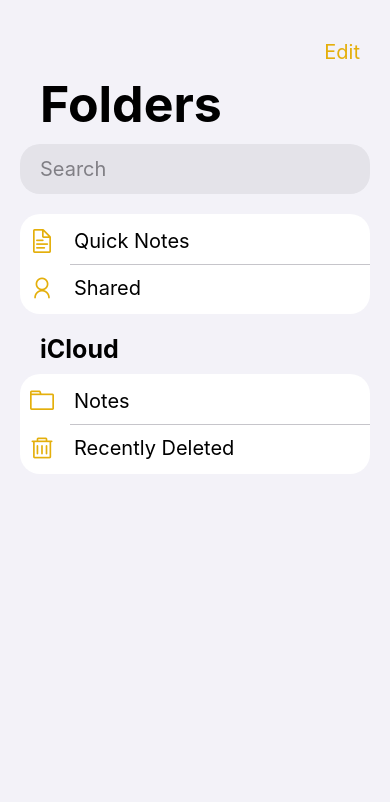
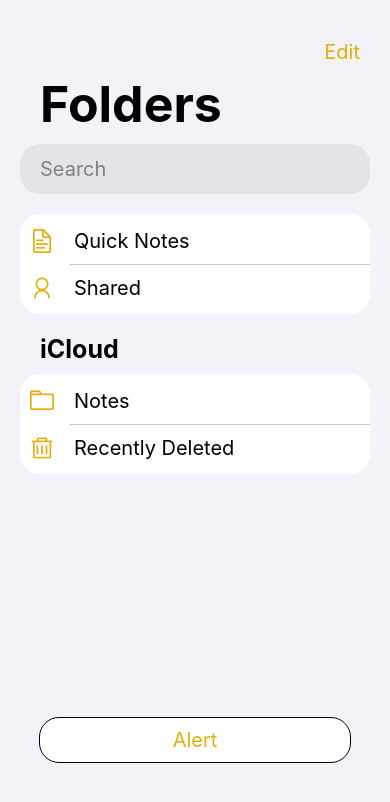
Before and after one commit to MaceSAIT/mobile-assignment1, a React Native app: screen / in a window 390 px wide. Shown: the top 802 px of the page. Built offline with nearby package versions, Linux system fonts and the light colour scheme.

Commit message:
Added alert button with relative style

```diff
--- a/App.tsx
+++ b/App.tsx
@@ -8,10 +8,10 @@
   return (
     <View style={styles.container}>
 
-    {/*Edit BUTTON (TouchableOpacity): Currently set as an ALERT*/}
-    <TouchableOpacity onPress={() => alert("This is a test ALERT. \n\nEdit functionality will go here.")}>
-      <Text style={styles.iconText}>Edit</Text>
-    </TouchableOpacity>
+      {/*Edit BUTTON (TouchableOpacity): Currently set as an ALERT*/}
+      <TouchableOpacity onPress={() => alert("This is a test ALERT. \n\nEdit functionality will go here.")}>
+        <Text style={styles.iconText}>Edit</Text>
+      </TouchableOpacity>
 
       <Text style={styles.textHeader}>Folders</Text>
 
@@ -26,14 +26,14 @@
       <View style={styles.whiteBox}>
 
         <View style={styles.iconTextWrapper}>
-          <AntDesign name='filetext1' size={24} color='#E4AF0B'/>
+          <AntDesign name='filetext1' size={24} color='#E4AF0B' />
           <Text style={styles.textButtons}>Quick Notes</Text>
         </View>
 
-        <View style={styles.whiteBoxLine}/>
+        <View style={styles.whiteBoxLine} />
 
         <View style={styles.iconTextWrapper}>
-          <AntDesign name='user' size={24} color='#E4AF0B'/>
+          <AntDesign name='user' size={24} color='#E4AF0B' />
           <Text style={styles.textButtons}>Shared</Text>
         </View>
 
@@ -46,18 +46,26 @@
       <View style={styles.whiteBox}>
 
         <View style={styles.iconTextWrapper}>
-          <AntDesign name='folder1' size={24} color='#E4AF0B'/>
+          <AntDesign name='folder1' size={24} color='#E4AF0B' />
           <Text style={styles.textButtons}>Notes</Text>
         </View>
 
-        <View style={styles.whiteBoxLine}/>
+        <View style={styles.whiteBoxLine} />
 
         <View style={styles.iconTextWrapper}>
-          <AntDesign name='delete' size={24} color='#E4AF0B'/>
+          <AntDesign name='delete' size={24} color='#E4AF0B' />
           <Text style={styles.textButtons}>Recently Deleted</Text>
         </View>
 
+
+
+
       </View>
+
+
+      <TouchableOpacity style={styles.AlertButton} onPress={() => alert("This is a test ALERT. \n\nEdit functionality will go here.")}>
+        <Text style={styles.alertText}>Alert</Text>
+      </TouchableOpacity>
 
 
     </View>
@@ -67,6 +75,24 @@
 }
 
 const styles = StyleSheet.create({
+  AlertButton: {
+    position: "absolute",
+    top: "85%", // Kept your top value as it was duplicated
+    width: "80%",
+    alignItems: "center",
+    backgroundColor: "#fff",
+    left: "10%",
+    borderRadius: 20, // Adjust this value for roundness
+    borderColor: "#000",
+    borderWidth: 1,
+  },
+  alertText: { // Style for button text
+    fontWeight: 'regular',
+    fontSize: 20,
+    color: '#E4AF0B',
+    marginTop: 10,
+    marginBottom: 10,
+  },
   container: {
     flex: 1,
     flexDirection: 'column',
--- a/app.json
+++ b/app.json
@@ -13,7 +13,8 @@
       "backgroundColor": "#ffffff"
     },
     "ios": {
-      "supportsTablet": true
+      "supportsTablet": true,
+      "bundleIdentifier": "com.anonymous.mobile-assignment1"
     },
     "android": {
       "adaptiveIcon": {
--- a/package.json
+++ b/package.json
@@ -4,8 +4,8 @@
   "main": "index.ts",
   "scripts": {
     "start": "expo start",
-    "android": "expo start --android",
-    "ios": "expo start --ios",
+    "android": "expo run:android",
+    "ios": "expo run:ios",
     "web": "expo start --web"
   },
   "dependencies": {
```
Also changed, not shown: 23 other files (tests, documents, lock files or other folders).
